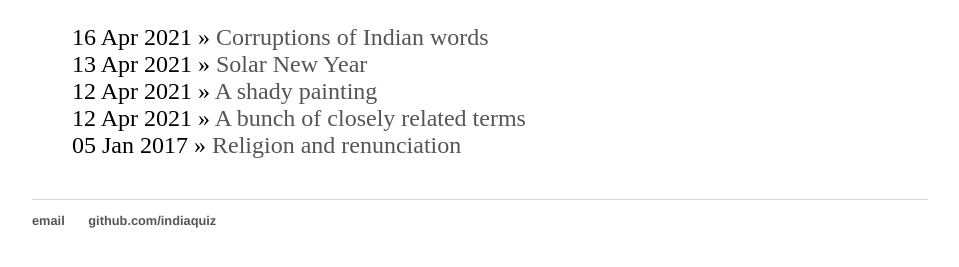
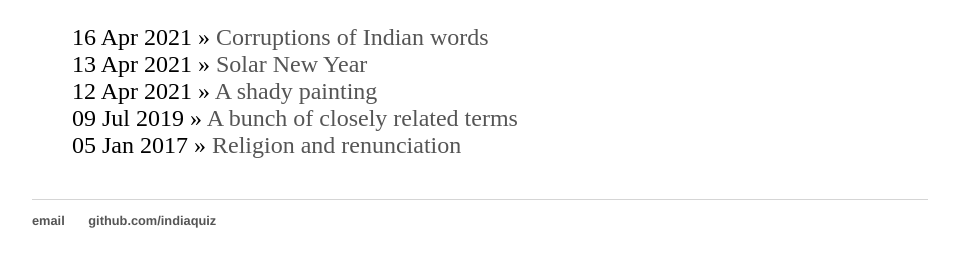
Before and after one commit to indiaquiz/indiaquiz.github.io, a Jekyll site: the page built from index.html, in a window 1280 px wide. Shown: the part 173-440 px from the top of the page, without its empty margins (160-1119 px from the left). Built offline with Jekyll 4.4.1, drawn with Linux system fonts in a browser that asks for light colours.

Commit message:
Update 2019-07-09-related-terms.md

```diff
--- a/_posts/2019-07-09-related-terms.md
+++ b/_posts/2019-07-09-related-terms.md
@@ -1,7 +1,7 @@
 ---
 layout: post
 title: "A bunch of closely related terms"
-date: 2021-04-12
+date: 2019-07-09
 ---
 
 The terms X, Y and W are closely related to one another.
```
